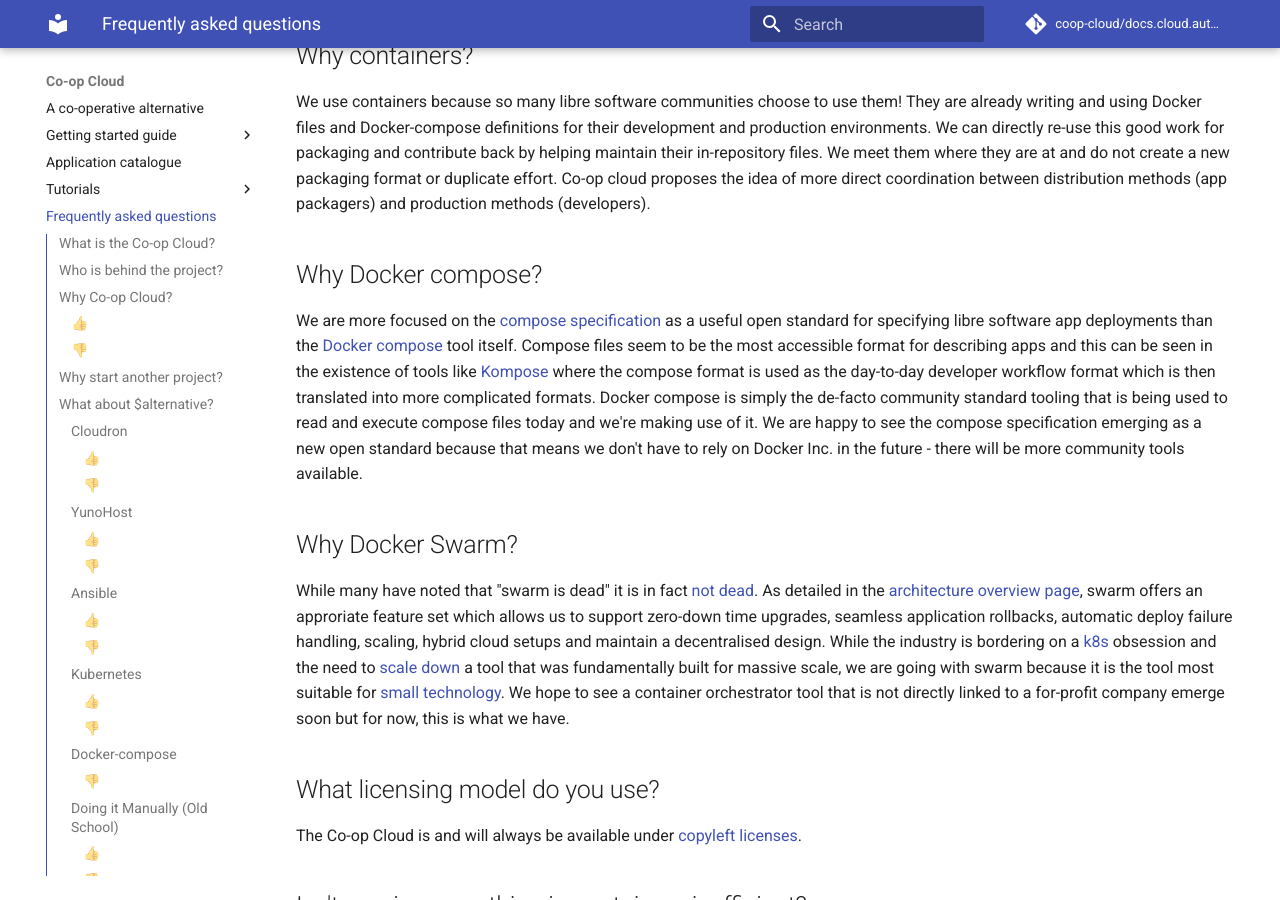
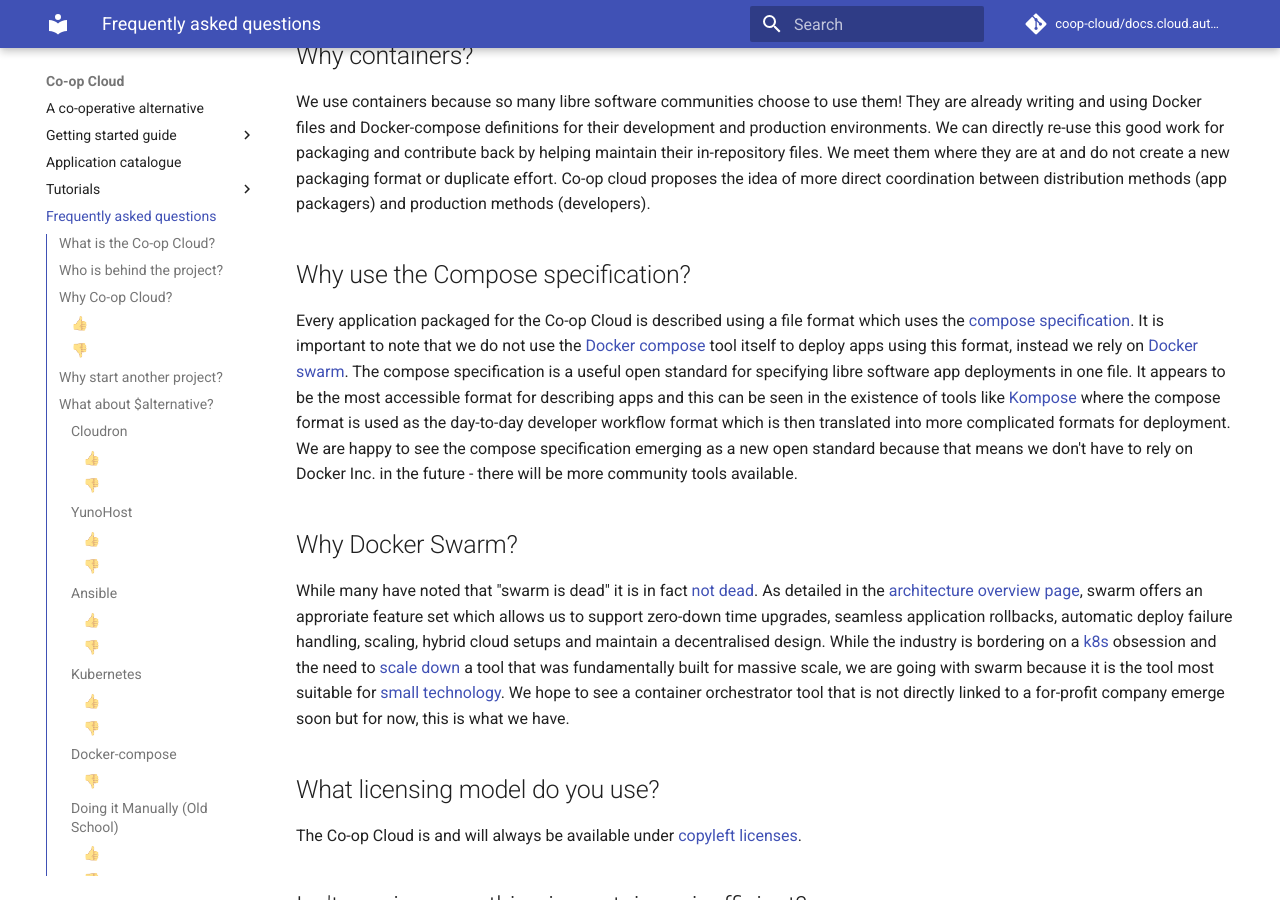
Before and after one commit to mayel/docs.coopcloud.tech, an MkDocs documentation site: the page built from docs/faq.md, in a window 1280 px wide and 900 px high, scrolled down 3792 px. Built offline with MkDocs 1.6.1 and Material for MkDocs 9.7.7, drawn with Linux system fonts in a browser that asks for light colours.

Commit message:
Clarify role of docker-compose

```diff
--- a/docs/faq.md
+++ b/docs/faq.md
@@ -135,9 +135,9 @@
 
 We use containers because so many libre software communities choose to use them! They are already writing and using Docker files and Docker-compose definitions for their development and production environments. We can directly re-use this good work for packaging and contribute back by helping maintain their in-repository files. We meet them where they are at and do not create a new packaging format or duplicate effort. Co-op cloud proposes the idea of more direct coordination between distribution methods (app packagers) and production methods (developers).
 
-## Why Docker compose?
+## Why use the Compose specification?
 
-We are more focused on the [compose specification](https://compose-spec.io/) as a useful open standard for specifying libre software app deployments than the [Docker compose](https://docs.docker.com/compose/) tool itself. Compose files seem to be the most accessible format for describing apps and this can be seen in the existence of tools like [Kompose](https://kompose.io/) where the compose format is used as the day-to-day developer workflow format which is then translated into more complicated formats. Docker compose is simply the de-facto community standard tooling that is being used to read and execute compose files today and we're making use of it. We are happy to see the compose specification emerging as a new open standard because that means we don't have to rely on Docker Inc. in the future - there will be more community tools available.
+Every application packaged for the Co-op Cloud is described using a file format which uses the [compose specification](https://compose-spec.io/). It is important to note that we do not use the [Docker compose](https://docs.docker.com/compose/) tool itself to deploy apps using this format, instead we rely on [Docker swarm](https://docs.docker.com/engine/swarm/stack-deploy/). The compose specification is a useful open standard for specifying libre software app deployments in one file. It appears to be the most accessible format for describing apps and this can be seen in the existence of tools like [Kompose](https://kompose.io/) where the compose format is used as the day-to-day developer workflow format which is then translated into more complicated formats for deployment. We are happy to see the compose specification emerging as a new open standard because that means we don't have to rely on Docker Inc. in the future - there will be more community tools available.
 
 ## Why Docker Swarm?
 
```
Also changed, not shown: docs/overview.md (+2 -2 lines).
